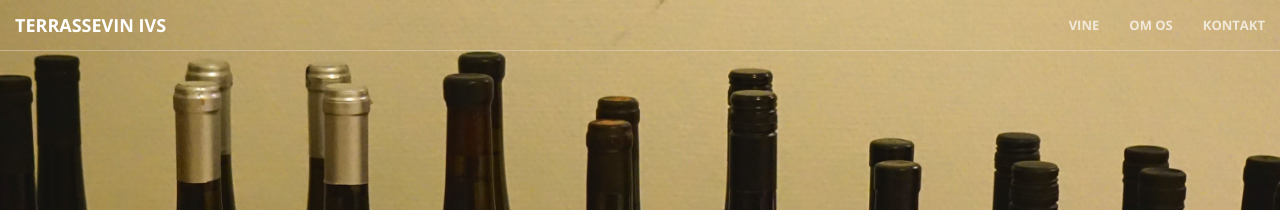
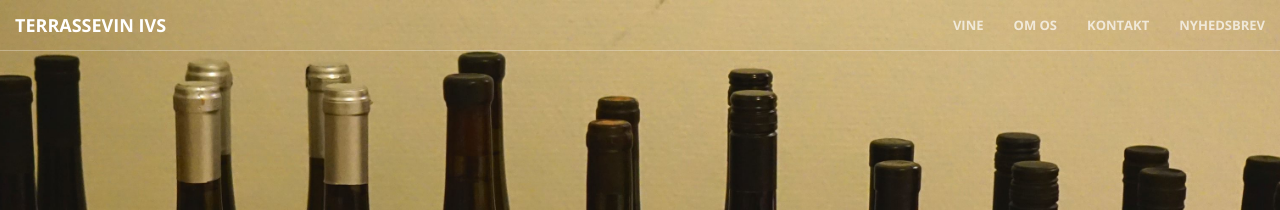
Before and after one commit to terrassevin/terrassevin.github.io, a Jekyll site: the page built from index.html, in a window 1280 px wide. Shown: the top 210 px of the page. Built offline with Jekyll 4.4.1, drawn with Linux system fonts in a browser that asks for light colours.

Commit message:
Update default.html

```diff
--- a/_layouts/default.html
+++ b/_layouts/default.html
@@ -46,6 +46,11 @@
 						<li>
 							<a href="/contact.html">Kontakt</a>
 						</li>
+
+						<li>
+							<a href="https://mailchi.mp/106e3a7cf6f5/terrassevin">Nyhedsbrev</a>
+						</li>
+
 					</ul>
 				</div>
 				<!-- /.navbar-collapse -->
```
